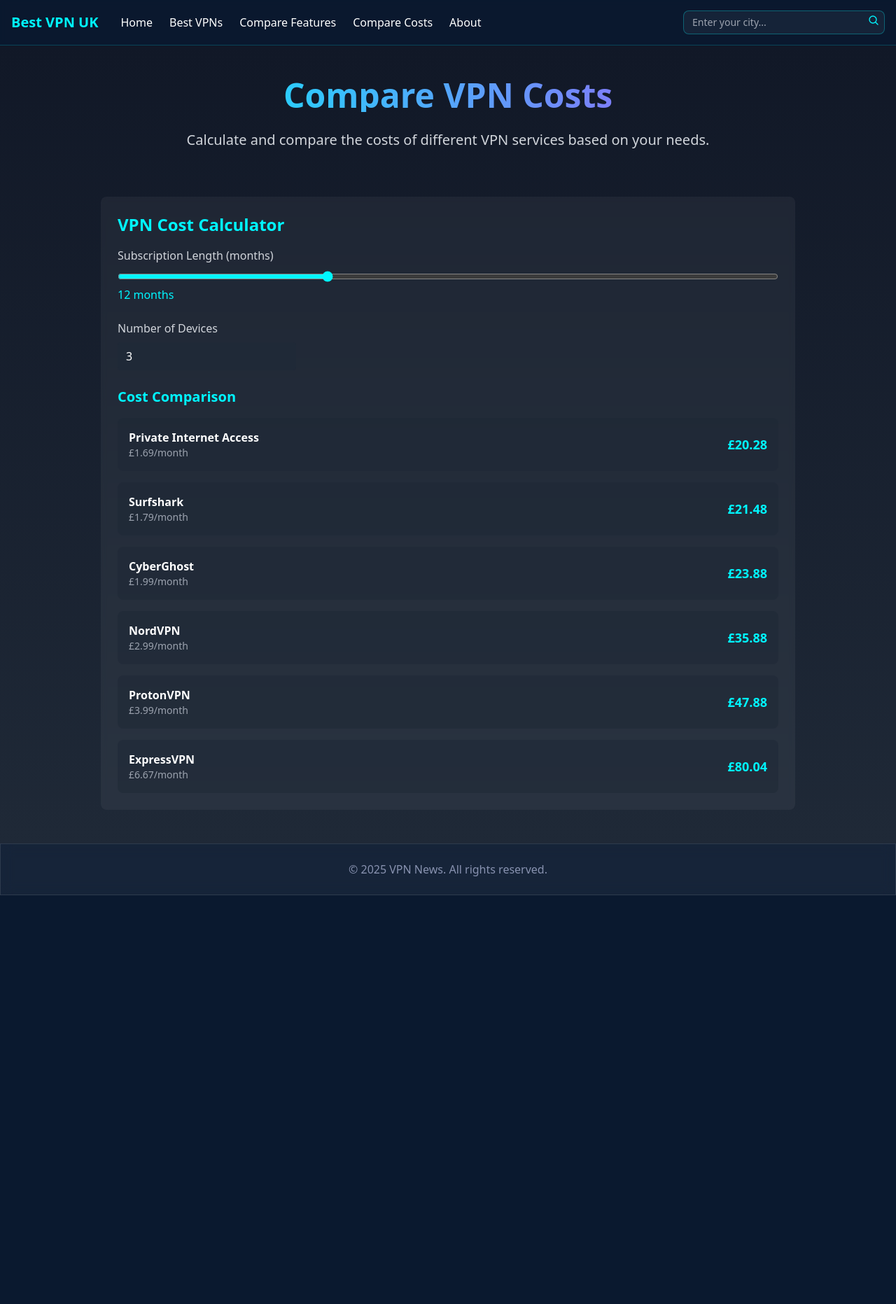
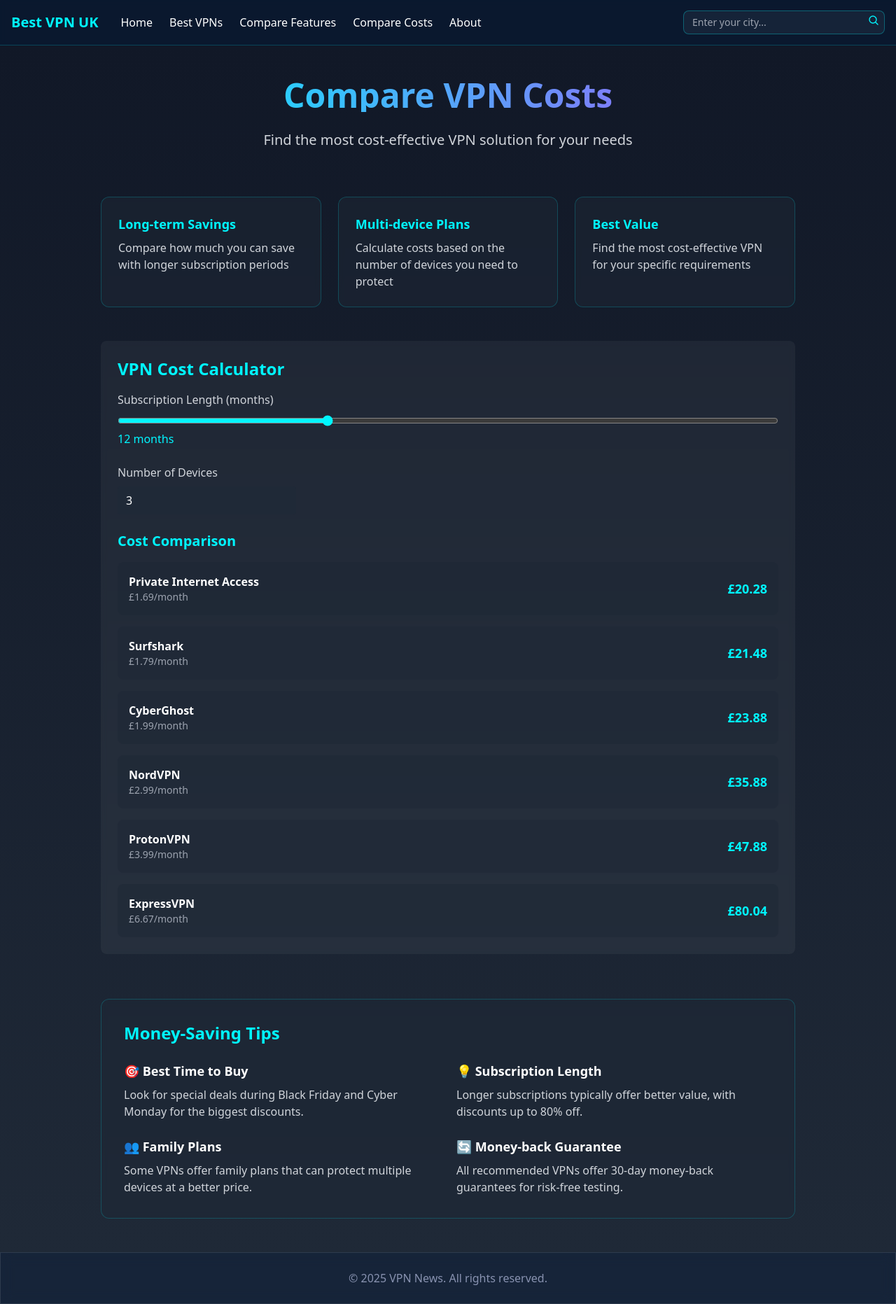
Before and after one commit to GergulasBalint/bestvpn, a React (Vite) app: page /compare-costs in a window 1280 px wide. Shown: the whole page at 70% size. Before the commit the page ends 1279 px from the top, so only its background shows below. Built offline with nearby package versions, Linux system fonts and the light colour scheme.

Commit message:
added features

```diff
--- a/src/components/FeatureComparison.tsx
+++ b/src/components/FeatureComparison.tsx
@@ -48,6 +48,26 @@
     description: "Optimized for streaming services",
     category: "streaming"
   },
+  {
+    name: "WireGuard Protocol",
+    description: "Modern protocol for faster speeds",
+    category: "performance"
+  },
+  {
+    name: "10Gbps Servers",
+    description: "High-speed server infrastructure",
+    category: "performance"
+  },
+  {
+    name: "Server Network Size",
+    description: "Large network of servers worldwide",
+    category: "performance"
+  },
+  {
+    name: "Low Latency",
+    description: "Optimized for gaming and real-time applications",
+    category: "performance"
+  },
 ];
 
 const vpnFeatures: Record<string, string[]> = {
@@ -58,14 +78,21 @@
     "Netflix Support",
     "Multi-hop",
     "Ad Blocker",
-    "Smart DNS"
+    "Smart DNS",
+    "WireGuard Protocol",
+    "10Gbps Servers",
+    "Server Network Size",
+    "Low Latency"
   ],
   'expressvpn': [
     "Kill Switch",
     "No-logs Policy",
     "Split Tunneling",
     "Netflix Support",
-    "Smart DNS"
+    "Smart DNS",
+    "WireGuard Protocol",
+    "10Gbps Servers",
+    "Low Latency"
   ],
   'surfshark': [
     "Kill Switch",
@@ -74,28 +101,37 @@
     "Netflix Support",
     "Multi-hop",
     "Unlimited Devices",
-    "Ad Blocker"
+    "Ad Blocker",
+    "WireGuard Protocol",
+    "Server Network Size",
+    "Low Latency"
   ],
   'cyberghost': [
     "Kill Switch",
     "No-logs Policy",
     "Split Tunneling",
     "Netflix Support",
-    "Ad Blocker"
+    "Ad Blocker",
+    "WireGuard Protocol",
+    "Server Network Size"
   ],
   'protonvpn': [
     "Kill Switch",
     "No-logs Policy",
     "Split Tunneling",
     "Netflix Support",
-    "Multi-hop"
+    "Multi-hop",
+    "WireGuard Protocol",
+    "10Gbps Servers"
   ],
   'privateinternetaccess': [
     "Kill Switch",
     "No-logs Policy",
     "Split Tunneling",
     "Netflix Support",
-    "Ad Blocker"
+    "Ad Blocker",
+    "WireGuard Protocol",
+    "Server Network Size"
   ]
 };
 
--- a/src/pages/CostComparison.tsx
+++ b/src/pages/CostComparison.tsx
@@ -17,11 +17,50 @@
               Compare VPN Costs
             </h1>
             <p className="text-xl text-gray-300 max-w-3xl mx-auto leading-relaxed">
-              Calculate and compare the costs of different VPN services based on your needs.
+              Find the most cost-effective VPN solution for your needs
             </p>
           </header>
 
-          <VPNPriceCalculator />
+          <div className="grid grid-cols-1 md:grid-cols-3 gap-6 mb-12">
+            <div className="bg-gray-800/50 backdrop-blur-sm p-6 rounded-xl border border-cyber-blue/20">
+              <h3 className="text-lg font-semibold text-cyber-blue mb-2">Long-term Savings</h3>
+              <p className="text-gray-300">Compare how much you can save with longer subscription periods</p>
+            </div>
+            <div className="bg-gray-800/50 backdrop-blur-sm p-6 rounded-xl border border-cyber-blue/20">
+              <h3 className="text-lg font-semibold text-cyber-blue mb-2">Multi-device Plans</h3>
+              <p className="text-gray-300">Calculate costs based on the number of devices you need to protect</p>
+            </div>
+            <div className="bg-gray-800/50 backdrop-blur-sm p-6 rounded-xl border border-cyber-blue/20">
+              <h3 className="text-lg font-semibold text-cyber-blue mb-2">Best Value</h3>
+              <p className="text-gray-300">Find the most cost-effective VPN for your specific requirements</p>
+            </div>
+          </div>
+
+          <section className="mb-16">
+            <VPNPriceCalculator />
+          </section>
+
+          <section className="bg-gray-800/50 backdrop-blur-sm p-8 rounded-xl border border-cyber-blue/20">
+            <h2 className="text-2xl font-bold text-cyber-blue mb-6">Money-Saving Tips</h2>
+            <div className="grid grid-cols-1 md:grid-cols-2 gap-6">
+              <div>
+                <h3 className="text-lg font-semibold text-white mb-2">🎯 Best Time to Buy</h3>
+                <p className="text-gray-300">Look for special deals during Black Friday and Cyber Monday for the biggest discounts.</p>
+              </div>
+              <div>
+                <h3 className="text-lg font-semibold text-white mb-2">💡 Subscription Length</h3>
+                <p className="text-gray-300">Longer subscriptions typically offer better value, with discounts up to 80% off.</p>
+              </div>
+              <div>
+                <h3 className="text-lg font-semibold text-white mb-2">👥 Family Plans</h3>
+                <p className="text-gray-300">Some VPNs offer family plans that can protect multiple devices at a better price.</p>
+              </div>
+              <div>
+                <h3 className="text-lg font-semibold text-white mb-2">🔄 Money-back Guarantee</h3>
+                <p className="text-gray-300">All recommended VPNs offer 30-day money-back guarantees for risk-free testing.</p>
+              </div>
+            </div>
+          </section>
         </main>
       </div>
     </>
```
